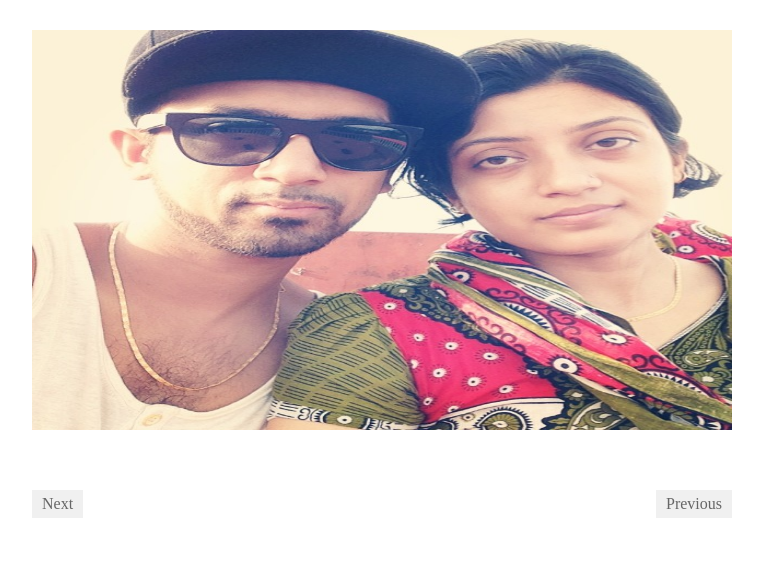
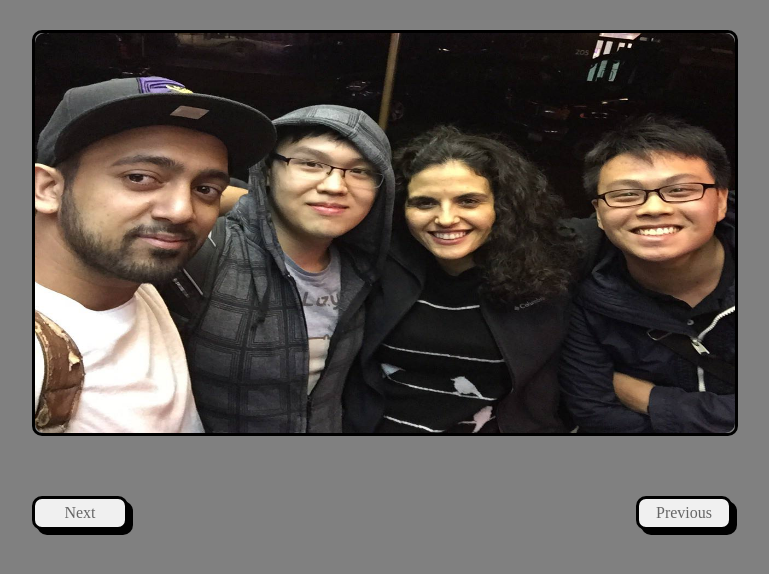
Before and after one commit to malamin92/androidlogo, a plain HTML site: page photo_slider/index.html in a window 1280 px wide. Shown: the whole page, without its empty margins (258-1027 px from the left). Drawn offline with Linux system fonts and the light colour scheme.

Commit message:
got the slider in image slider working, buttons still need work

```diff
--- a/google_homepage/google.css
+++ b/google_homepage/google.css
@@ -55,7 +55,7 @@ ul{
 	font-size: 13px;
 }
 
-.navlistitem{
+.navbar li{
 	float: right;
 	margin: 10px;
 }
--- a/photo_slider/css/slider.css
+++ b/photo_slider/css/slider.css
@@ -1,18 +1,25 @@
+body{
+	background-color: grey;
+}
+
 .wrapper{
 	width: 700px;
-	margin: 0 auto;
+	margin: auto;
 }
 
 #slider{
 	width: 700px; height: 400px;
 	overflow: hidden;
 	margin: 30px auto;
+	border: black 3px solid;
+	border-radius: 10px;
 }
 
 #slider > img{
 	width: 700px; height: 400px;
 	float: left;
 	display: none;
+	border-radius: 10px;
 }
 
 a{
@@ -25,3 +32,11 @@ a{
 
 a.left{float: left;}
 a.right{float: right;}
+
+a.right, a.left{
+	border: black 3px solid;
+	border-radius: 10px;
+	width: 70px;
+	text-align: center;
+	box-shadow: 5px 5px black;
+}
--- a/photo_slider/js/slider.js
+++ b/photo_slider/js/slider.js
@@ -2,25 +2,25 @@ sliderInt = 1;
 sliderNext = 2;
 
 $(document).ready(function(){
-	$('#slider > img#1').fadeIn(300);
+	$('#slider>img#1').fadeIn(300);
 
 	startSlider();
 });
 
 function startSlider(){
-	count = $('#slider > img').size();
+	count = $('#slider img').size();
 
-	if(sliderNext > count){
+	loop = setInterval(function(){
+		 $('#slider img').fadeOut(300);
+		 $('#slider img#' + sliderNext).fadeIn(300);
+
+		 sliderInt = sliderNext;
+		 sliderNext += 1;
+
+		 if(sliderNext > count){
 		sliderNext = 1;
 		sliderInt = 1;
 	}
-
-	loop = setInterval(function(){
-		 $('slider > img').fadeOut(300);
-		 $('slider >img' + sliderNext).fadeIn(300);
-
-		 sliderInt = sliderNext;
-		 sliderNext = sliderNext + 1;
 
 	}, 3000)
 };
@@ -37,11 +37,12 @@ function next(){
 }
 
 function stopLoop(){
-	window.clearInterval(loop);
+	clearInterval(loop);
 }
 
 function showSlide(id){
 	stopLoop();
+
 	if(id > count){
 		id = 1;
 	}
@@ -49,8 +50,8 @@ function showSlide(id){
 		id = count;
 	}
 
-		 $('slider > img').fadeOut(300);
-		 $('slider >img' + id).fadeIn(300);
+		 $('slider img').fadeOut(300);
+		 $('slider img' + id).fadeIn(300);
 
 		 sliderInt = id;
 		 sliderNext = id + 1;
@@ -58,7 +59,7 @@ function showSlide(id){
 	startSlider();
 }
 
-$('#slider > img').hover(
+$('#slider img').hover(
 	function(){
 		stopLoop();
 	},
```
